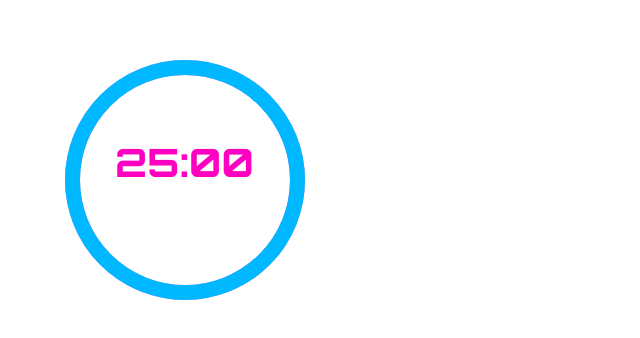
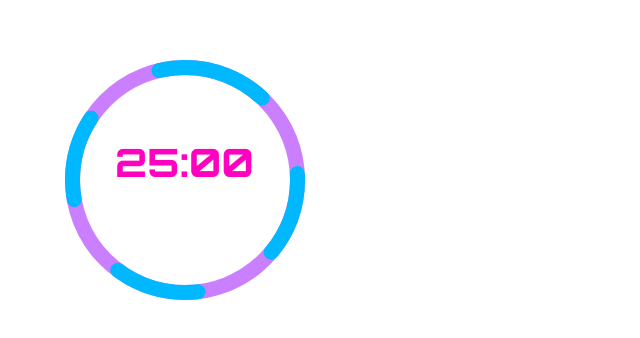
Before and after one commit to PilarCha/Vue-Pomodoro, a Vue app: page / in a window 1280 px wide. Shown: the part 220-558 px from the top of the page, without its empty margins (0-640 px from the left). Built offline with nearby package versions, Linux system fonts and the light colour scheme.

Commit message:
beginning pauseStart functionality

```diff
--- a/src/assets/styles/timer.css
+++ b/src/assets/styles/timer.css
@@ -76,6 +76,7 @@ body {
   align-items: center;
   justify-content: center;
   font-size: 39px;
+  cursor:pointer;
 }
 
 .current-phase {
@@ -88,6 +89,7 @@ body {
   justify-content: center;
   font-size: 23px;
   color:white;
+  cursor:pointer;
 }
 
 /* experimental transitions */
--- a/src/views/Timer.vue
+++ b/src/views/Timer.vue
@@ -33,7 +33,7 @@
                 </transition>
               </div> -->
              <span id="base-timer-label" >{{formatTime(timeLeft)}}</span>
-             <h3 class ="current-phase">{{current_phase}}</h3>
+             <h3 class ="current-phase" v-on:click="pauseStart">{{current_phase}}</h3>
            </div>
           </div>
       </div>
@@ -80,8 +80,12 @@ export default {
     setUpTimer() {
       this.timeLeft = this.TIME_LIMIT - this.timePassed;
       this.formatTime(this.timeLeft);
-      this.setCircleDasharray();
+      // this.setCircleDasharray();
       this.setRemainingPathColor(this.timeLeft);
+    },
+
+    pauseStart() {
+
     },
 
     restartTimer() {
```
